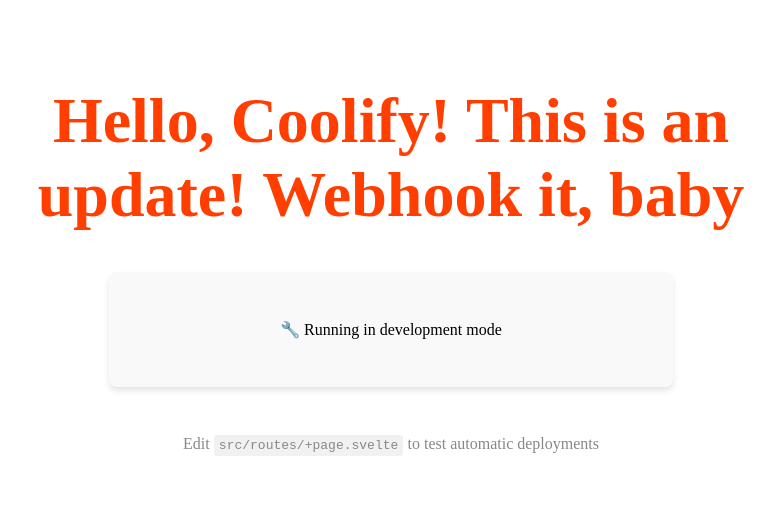
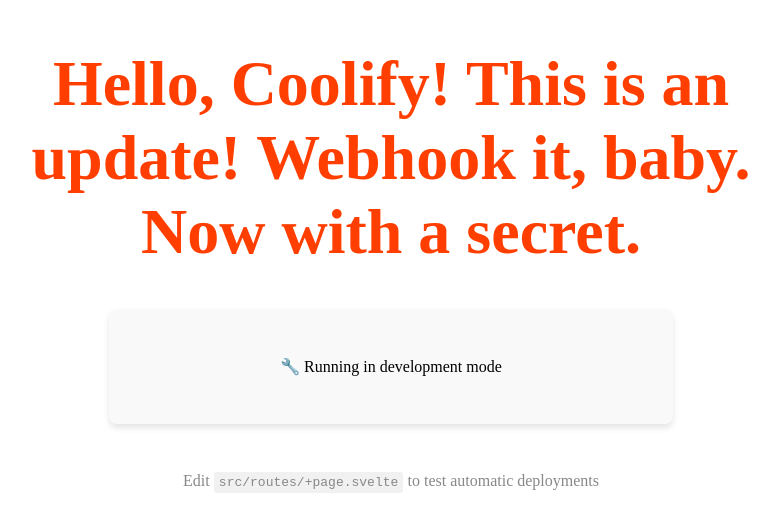
Before and after one commit to antburnett/svelte-coolify-demo, a SvelteKit app: page / in a window 1280 px wide. Shown: the part 169-700 px from the top of the page, without its empty margins (249-1028 px from the left). Built offline with nearby package versions, Linux system fonts and the light colour scheme.

Commit message:
Added secret

```diff
--- a/src/routes/+page.svelte
+++ b/src/routes/+page.svelte
@@ -1,7 +1,7 @@
 <script>
 	import { onMount } from 'svelte';
 
-	let greeting = 'Hello, Coolify! This is an update! Webhook it, baby';
+	let greeting = 'Hello, Coolify! This is an update! Webhook it, baby. Now with a secret.';
 	let isDeployed = false;
 
 	onMount(() => {
```
